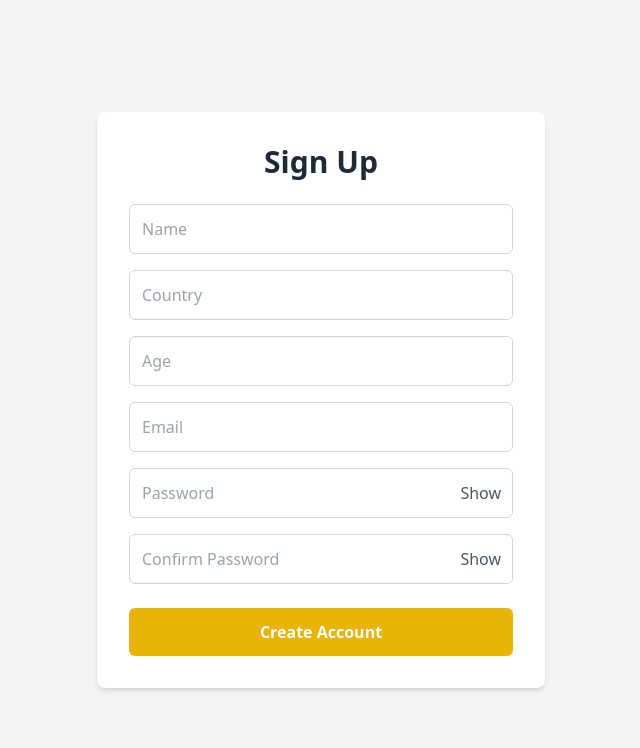
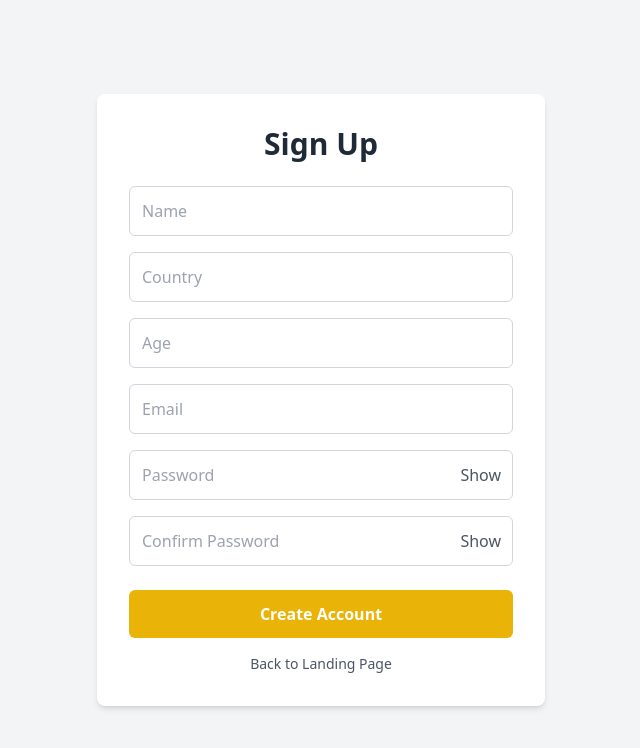
Before and after one commit to pasindunavodya01/watchscape_server, a React (Vite) app in the folder watchscape-client/: page /signup in a window 1280 px wide. Shown: the top 748 px of the page, without its empty margins (319-959 px from the left). Built offline with nearby package versions, Linux system fonts and the light colour scheme; no server answers.

Commit message:
register back button

```diff
--- a/watchscape-client/src/pages/Signup.jsx
+++ b/watchscape-client/src/pages/Signup.jsx
@@ -138,6 +138,15 @@ export default function Signup() {
         >
           Create Account
         </button>
+<div className="mt-4 text-sm text-center">
+  <a
+    href="/"
+    className="text-gray-600 hover:text-yellow-500 hover:underline"
+  >
+    Back to Landing Page
+  </a>
+</div>
+
       </form>
     </div>
   );
```
